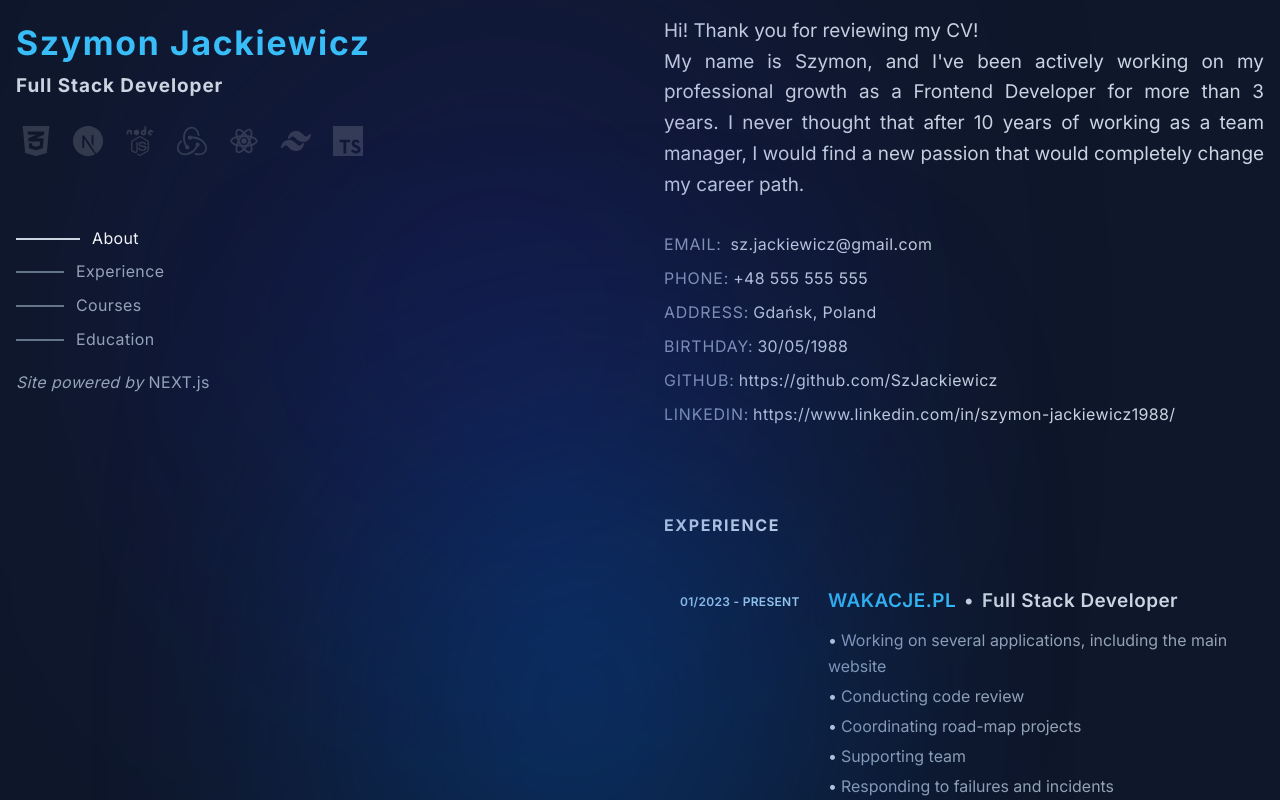
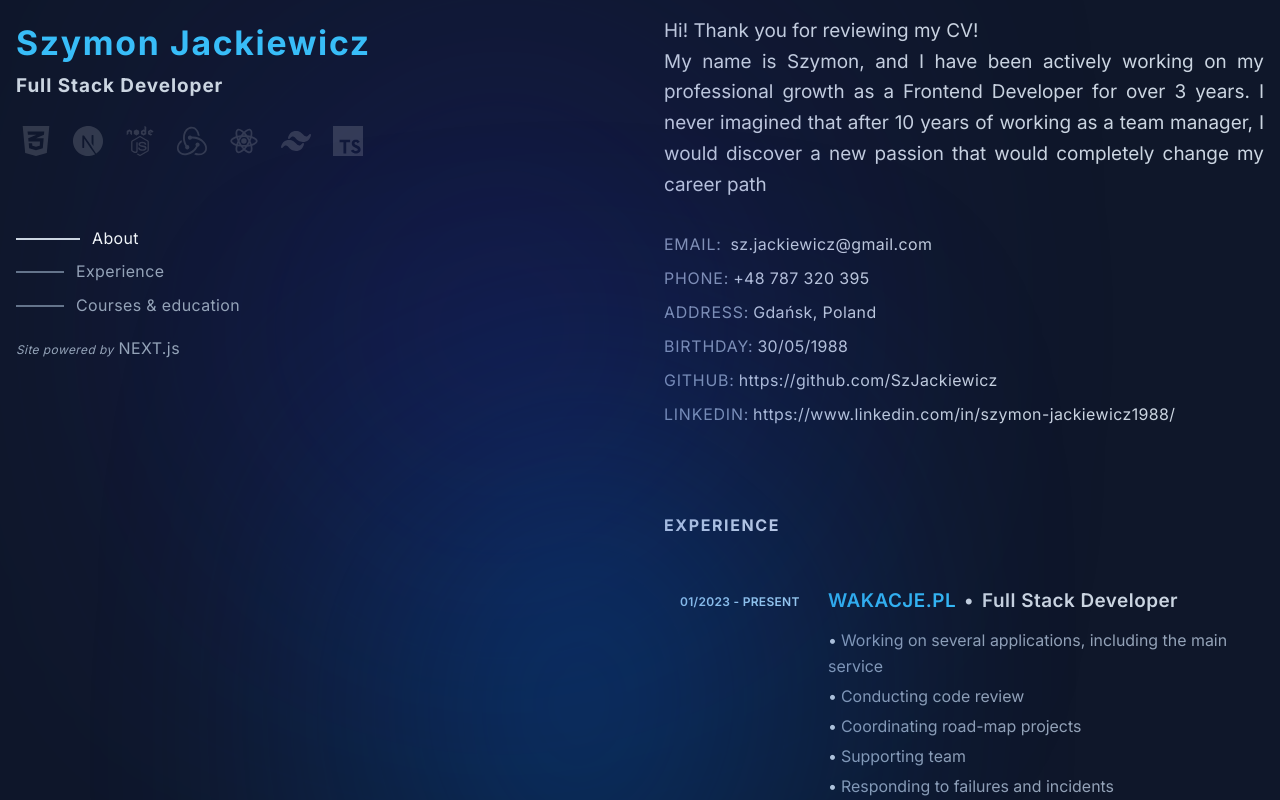
Before and after one commit to SzJackiewicz/resume, a Next.js app: page / in a window 1280 px wide. Shown: the top 800 px of the page. Built offline with nearby package versions, Linux system fonts and the light colour scheme; what fluid-tailwind would draw is missing.

Commit message:
add scroll to top

```diff
--- a/src/app/components/molecules/Description.tsx
+++ b/src/app/components/molecules/Description.tsx
@@ -5,8 +5,8 @@ export const Description = () => {
       className='mb-4 text-justify text-base text-slate-300'
     >
       Hi! Thank you for reviewing my CV! <br />
-      My name is Szymon, and I&#39;ve been actively working on my professional growth as a Frontend Developer for more than 3 years. I never
-      thought that after 10 years of working as a team manager, I would find a new passion that would completely change my career path.
+      My name is Szymon, and I have been actively working on my professional growth as a Frontend Developer for over 3 years. I never
+      imagined that after 10 years of working as a team manager, I would discover a new passion that would completely change my career path
     </section>
   )
 }
--- a/src/app/components/molecules/IconsList.tsx
+++ b/src/app/components/molecules/IconsList.tsx
@@ -8,7 +8,7 @@ import { TypescriptIcon } from '@/app/icons/Typescript'
 
 export const IconsList = () => {
   return (
-    <section className='back mt-6 flex h-9 w-full gap-5 text-slate-200/20 grayscale'>
+    <section className='back mb-2 mt-6 flex h-9 w-full gap-5 text-slate-200/20 grayscale'>
       <div className='h-5 w-8 fill-white/15'>
         <CssIcon />
       </div>
--- a/src/app/components/molecules/Navigation.tsx
+++ b/src/app/components/molecules/Navigation.tsx
@@ -37,22 +37,7 @@ export const Navigation = ({ activeSection }: { activeSection: string }) => {
             <span className={cn('group-hover:text-slate-100', activeSection === 'experience' && 'text-slate-100')}>Experience</span>
           </a>
         </li>
-        <li>
-          <a
-            onClick={scrollToSection('#courses')}
-            href='#courses'
-            className='group flex cursor-pointer items-center gap-3'
-          >
-            <span
-              className={cn(
-                'block h-[1px] w-12 border-[1px] border-solid border-slate-500 transition-all',
-                activeSection === 'courses' && 'w-16 border-slate-300',
-                'group-hover:w-16 group-hover:border-slate-300'
-              )}
-            ></span>
-            <span className={cn('group-hover:text-slate-100', activeSection === 'courses' && 'text-slate-100')}>Courses</span>
-          </a>
-        </li>
+
         <li>
           <a
             onClick={scrollToSection('#education')}
@@ -66,7 +51,7 @@ export const Navigation = ({ activeSection }: { activeSection: string }) => {
                 'group-hover:w-16 group-hover:border-slate-300'
               )}
             ></span>
-            <span className={cn('group-hover:text-slate-100', activeSection === 'education' && 'text-slate-100')}>Education</span>
+            <span className={cn('group-hover:text-slate-100', activeSection === 'education' && 'text-slate-100')}>Courses & education</span>
           </a>
         </li>
       </ul>
--- a/src/app/components/molecules/Testimonials.tsx
+++ b/src/app/components/molecules/Testimonials.tsx
@@ -4,7 +4,7 @@ export const Testimonials = () => {
       data-element='Testimonials'
       className='tracking-wide text-slate-400'
     >
-      <span className='text-sm italic'>Site powered by</span> <span className='text-slate-400'>NEXT.js</span>
+      <span className='text-xs italic'>Site powered by</span> <span className='text-slate-400'>NEXT.js</span>
     </div>
   )
 }
--- a/src/app/components/organisms/Aside.tsx
+++ b/src/app/components/organisms/Aside.tsx
@@ -36,14 +36,14 @@ export const Aside = () => {
     >
       <section
         id='about'
-        className='mb-20'
+        className='mb-10 sm:mb-20'
       >
         <Description />
         <PersonalDataContainer />
       </section>
       <section
         id='experience'
-        className='mb-20'
+        className='mb-10 sm:mb-20'
       >
         <h1 className='font-bold tracking-widest text-slate-200'>EXPERIENCE</h1>
         {experience &&
@@ -60,8 +60,8 @@ export const Aside = () => {
       </section>
       <section
         ref={refCourses}
-        id='courses'
-        className={`mb-20 transition-opacity duration-700 ease-in ${hasCoursesBeenVisible ? 'opacity-100' : 'opacity-0'}`}
+        id='education'
+        className={`mb-10 transition-opacity duration-700 ease-in sm:mb-20 ${hasCoursesBeenVisible ? 'opacity-100' : 'opacity-0'}`}
       >
         <h1 className='font-bold tracking-widest text-slate-200'>COURSES</h1>
         <CourseCard courseData={courseData} />
--- a/src/app/content/content.ts
+++ b/src/app/content/content.ts
@@ -4,7 +4,7 @@ export const experience = [
     company: 'WAKACJE.PL',
     period: '01/2023 - present',
     responsibilities: [
-      'Working on several applications, including the main website',
+      'Working on several applications, including the main service',
       'Conducting code review',
       'Coordinating road-map projects',
       'Supporting team',
@@ -19,6 +19,7 @@ export const experience = [
     company: 'DeveloArt',
     period: '11/2022 - 12/2023',
     responsibilities: [
+      'Casual/Unpaid Work',
       'Supporting interns',
       'Maintaining clean code in the application',
       'Tools selection',
@@ -76,7 +77,7 @@ export const experience = [
 export const PersonalData = {
   name: 'Szymon Jackiewicz',
   email: 'sz.jackiewicz@gmail.com',
-  phone: '+48 555 555 555',
+  phone: '+48 787 320 395',
   address: 'Gdańsk, Poland',
   birthday: '30/05/1988',
   git: 'https://github.com/SzJackiewicz',
--- /dev/null
+++ b/src/app/icons/ArrowUp.tsx
@@ -0,0 +1,16 @@
+export const ArrowUpIcon = () => (
+  <svg
+    width='25'
+    height='20'
+    viewBox='0 0 15 15'
+    fill='none'
+    xmlns='http://www.w3.org/2000/svg'
+  >
+    <path
+      d='M7.14645 2.14645C7.34171 1.95118 7.65829 1.95118 7.85355 2.14645L11.8536 6.14645C12.0488 6.34171 12.0488 6.65829 11.8536 6.85355C11.6583 7.04882 11.3417 7.04882 11.1464 6.85355L8 3.70711L8 12.5C8 12.7761 7.77614 13 7.5 13C7.22386 13 7 12.7761 7 12.5L7 3.70711L3.85355 6.85355C3.65829 7.04882 3.34171 7.04882 3.14645 6.85355C2.95118 6.65829 2.95118 6.34171 3.14645 6.14645L7.14645 2.14645Z'
+      fill='currentColor'
+      fill-rule='evenodd'
+      clip-rule='evenodd'
+    ></path>
+  </svg>
+)
--- a/src/app/page.tsx
+++ b/src/app/page.tsx
@@ -3,10 +3,26 @@
 import { Aside } from './components/organisms/Aside'
 import { Header } from './components/organisms/Header'
 import { MainWrapper } from './components/template/MainWrapper'
-import { useLayoutEffect, useState } from 'react'
+import { useLayoutEffect, useState, useEffect } from 'react'
+import { ArrowUpIcon } from './icons/ArrowUp'
 
 export default function Home() {
   const [activeSection, setActiveSection] = useState('')
+  const [showScrollTop, setShowScrollTop] = useState(false)
+
+  useEffect(() => {
+    const checkScrollTop = () => {
+      if (!showScrollTop && window.scrollY > 400) {
+        setShowScrollTop(true)
+      } else if (showScrollTop && window.scrollY <= 400) {
+        setShowScrollTop(false)
+      }
+    }
+
+    window.addEventListener('scroll', checkScrollTop)
+    return () => window.removeEventListener('scroll', checkScrollTop)
+  }, [showScrollTop])
+
   useLayoutEffect(() => {
     const observer = new IntersectionObserver(
       (entries) => {
@@ -18,7 +34,6 @@ export default function Home() {
       },
       { threshold: 0.5 }
     )
-
     const sections = document.querySelectorAll('section[id]')
     sections.forEach((section) => observer.observe(section))
 
@@ -27,12 +42,25 @@ export default function Home() {
       observer.disconnect()
     }
   }, [setActiveSection])
+
+  const scrollTop = () => {
+    window.scrollTo({ top: 0, behavior: 'smooth' })
+  }
+
   return (
     <main data-element='Main'>
       <MainWrapper>
         <Header activeSection={activeSection} />
         <Aside />
       </MainWrapper>
+      {showScrollTop && (
+        <button
+          onClick={scrollTop}
+          className='fixed bottom-5 right-5 z-10 flex h-12 w-12 cursor-pointer items-center justify-center rounded-full border-2 border-dashed border-slate-500 bg-sky-700/30 sm:hidden'
+        >
+          <ArrowUpIcon />
+        </button>
+      )}
     </main>
   )
 }
```
